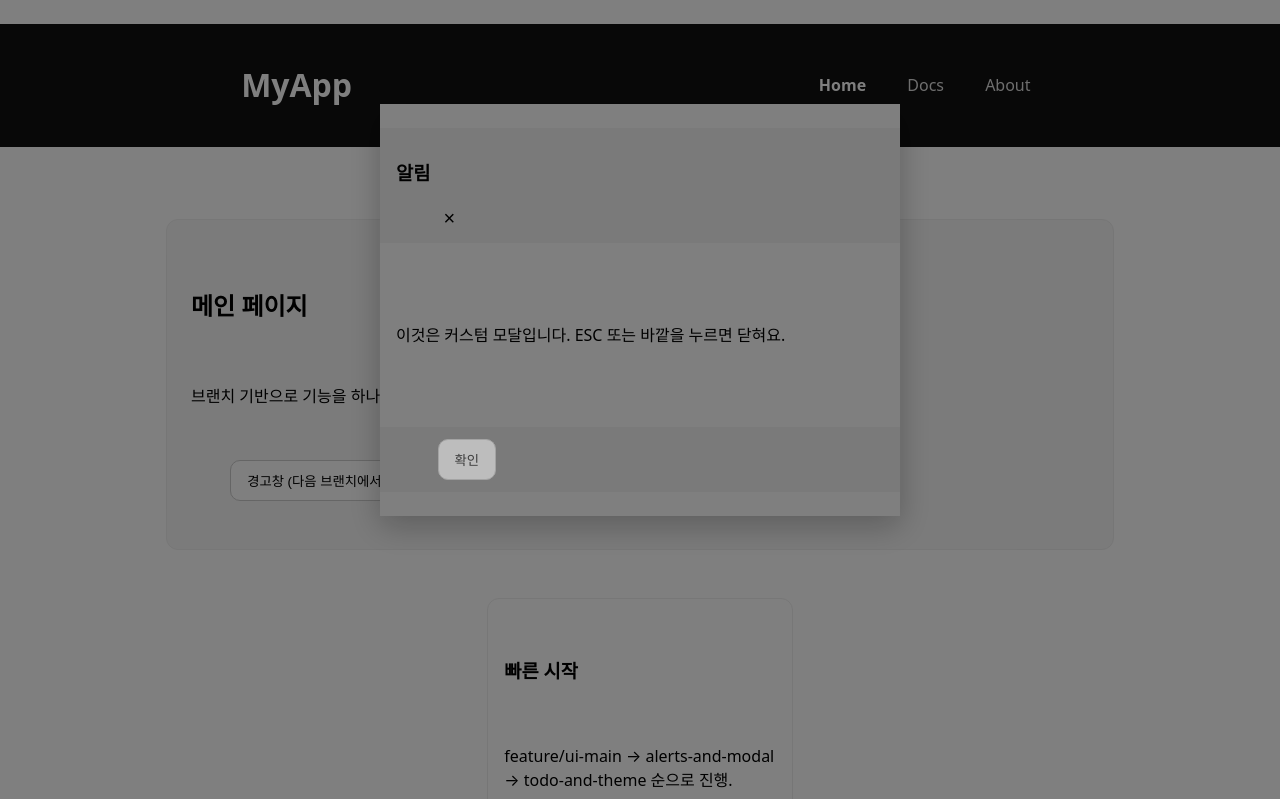
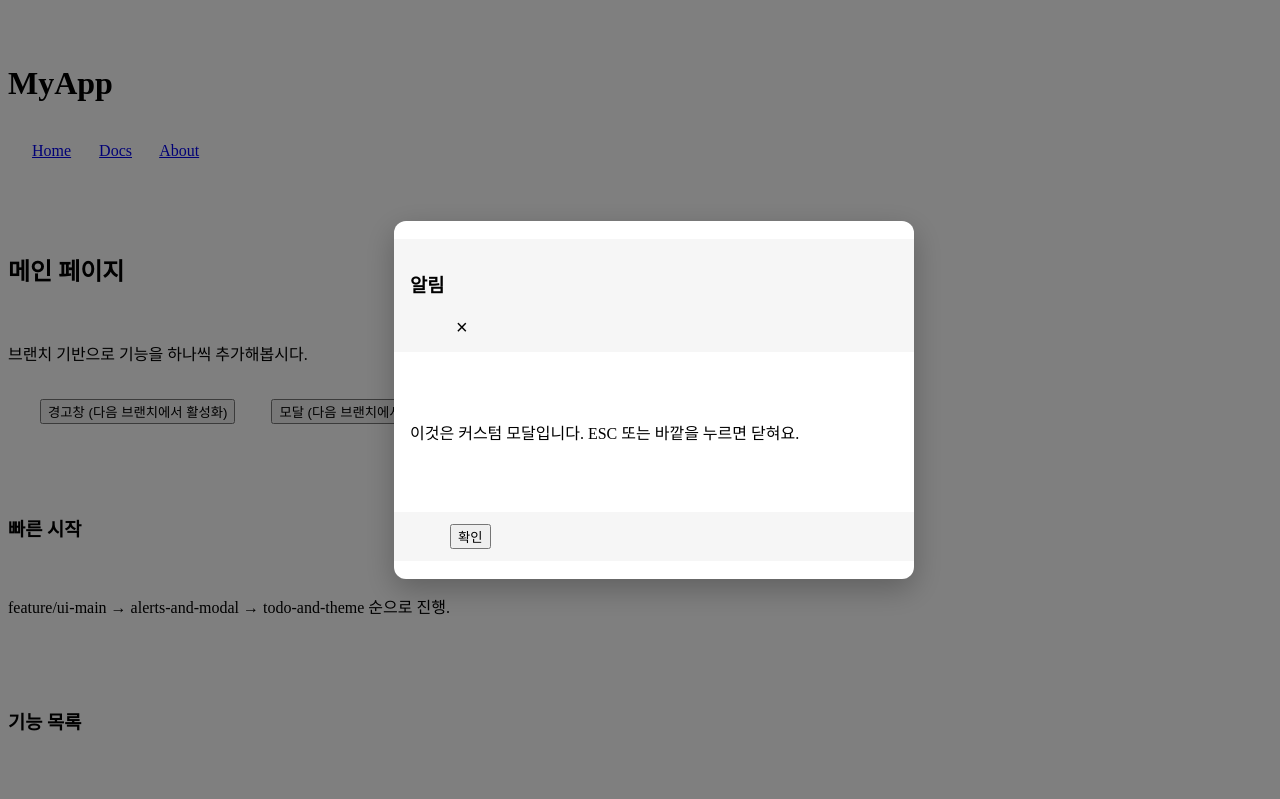
Before and after one commit to Kmw45/Ex1-branch1, a plain HTML site: page project/index.html in a window 1280 px wide. Both pictures are taken after a click on the button "모달 (다음 브랜치에서 활성화)". Shown: the top 799 px of the page. Drawn offline with Linux system fonts and the light colour scheme.

Commit message:
css파일 수정

```diff
--- a/project/styles.css
+++ b/project/styles.css
@@ -1,30 +1,47 @@
-* { box-sizing: border-box; }
-body { margin: 0; font-family: system-ui, -apple-system, Segoe UI, Roboto, Arial, sans-serif; line-height: 1.5; }
-.site-header, .site-footer { padding: 16px 20px; background: #111; color: #fff; }
-.site-header { display: flex; align-items: center; justify-content: space-between; }
-.nav__link { color: #ddd; text-decoration: none; margin-left: 12px; }
-.nav__link.is-active { color: #fff; font-weight: 700; }
+.modal {
+  position: fixed;
+  inset: 0;
+  display: none;
+  align-items: center;
+  justify-content: center;
+}
 
-.container { max-width: 980px; margin: 24px auto; padding: 0 16px; }
-.hero { background: #f7f7f7; border: 1px solid #eee; border-radius: 12px; padding: 24px; }
-.cta { display: flex; gap: 10px; margin-top: 12px; }
-.btn { padding: 10px 16px; border-radius: 10px; border: 1px solid #ccc;
-    background: #fff; cursor: not-allowed; opacity: 0.5; }
-.btn-secondary { border-color: #bbb; }
+.modal.is-open {
+  display: flex;
+}
 
-.grid { margin-top: 24px; display: grid; grid-template-columns: repeat(3, 1fr); gap: 16px; }
-.card { border: 1px solid #eee; border-radius: 12px; padding: 16px; background: #fff; }
+.modal__backdrop {
+  position: absolute;
+  inset: 0;
+  background: rgba(0,0,0,.5);
+  cursor: pointer;
+}
 
-:root { color-scheme: light; } /* 다음 브랜치에서 다크모드 토글 예정 */
-/* === Modal === */
-.modal { position: fixed; inset: 0; display: none; }
-.modal.is-open { display: block; }
-.modal__backdrop { position: absolute; inset: 0; background: rgba(0,0,0,.5); }
 .modal__panel {
-  position: relative; z-index: 1; max-width: 520px; margin: 10vh auto; background: #fff;
-  border-radius: 12px; overflow: hidden; box-shadow: 0 10px 30px rgba(0,0,0,.25);
+  position: relative;
+  z-index: 1;
+  max-width: 520px;
+  width: 100%;
+  margin: 0 16px;
+  background: #fff;
+  border-radius: 12px;
+  overflow: hidden;
+  box-shadow: 0 10px 30px rgba(0,0,0,.25);
 }
-.modal__header, .modal__footer { padding: 12px 16px; background: #f6f6f6; }
-.modal__body { padding: 16px; }
-.modal__close { border: none; background: transparent; font-size: 20px; cursor: pointer; }
->>>>>>> feature/alerts-and-modal
+
+.modal__header,
+.modal__footer {
+  padding: 12px 16px;
+  background: #f6f6f6;
+}
+
+.modal__body {
+  padding: 16px;
+}
+
+.modal__close {
+  border: none;
+  background: transparent;
+  font-size: 20px;
+  cursor: pointer;
+}
```
